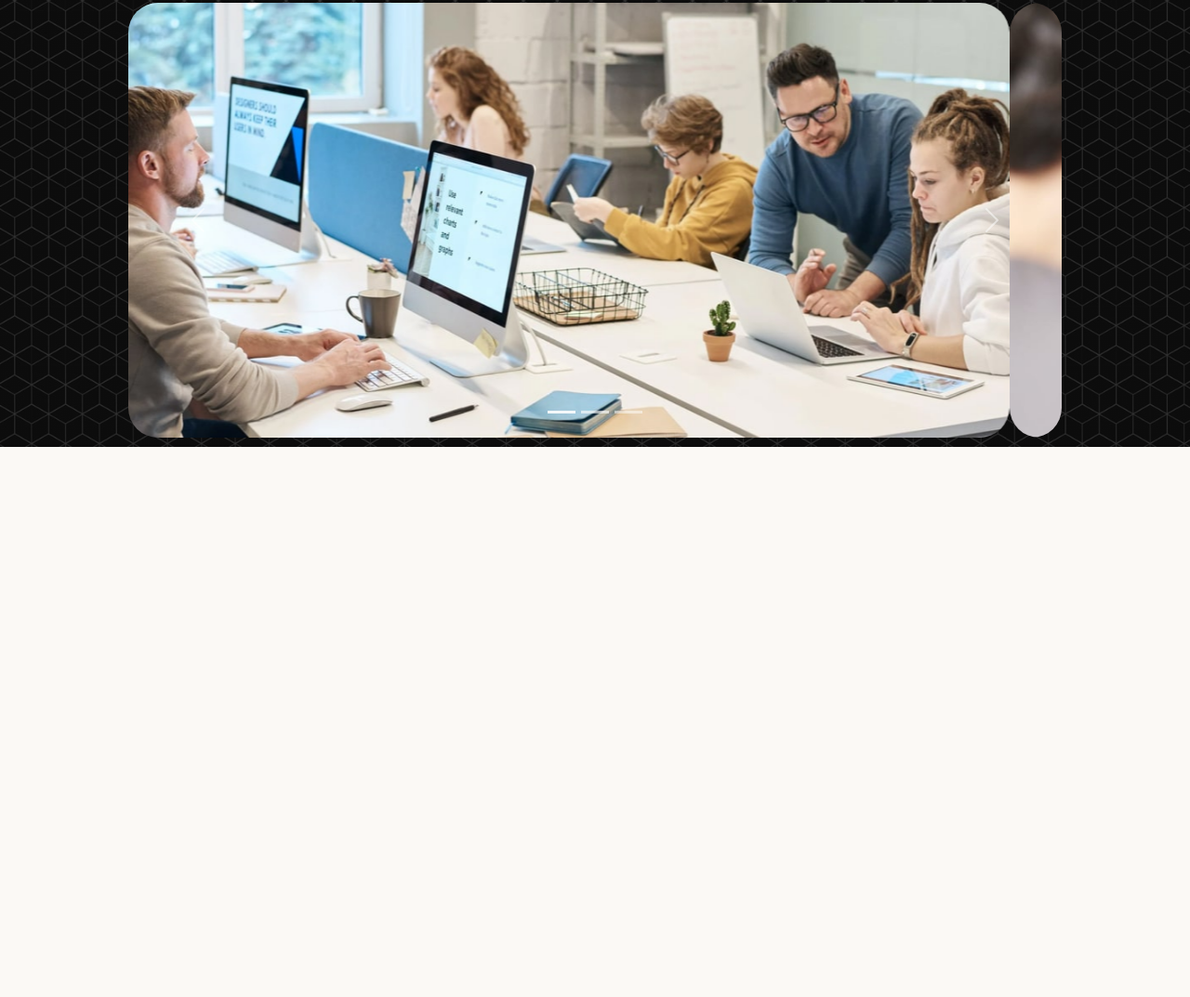
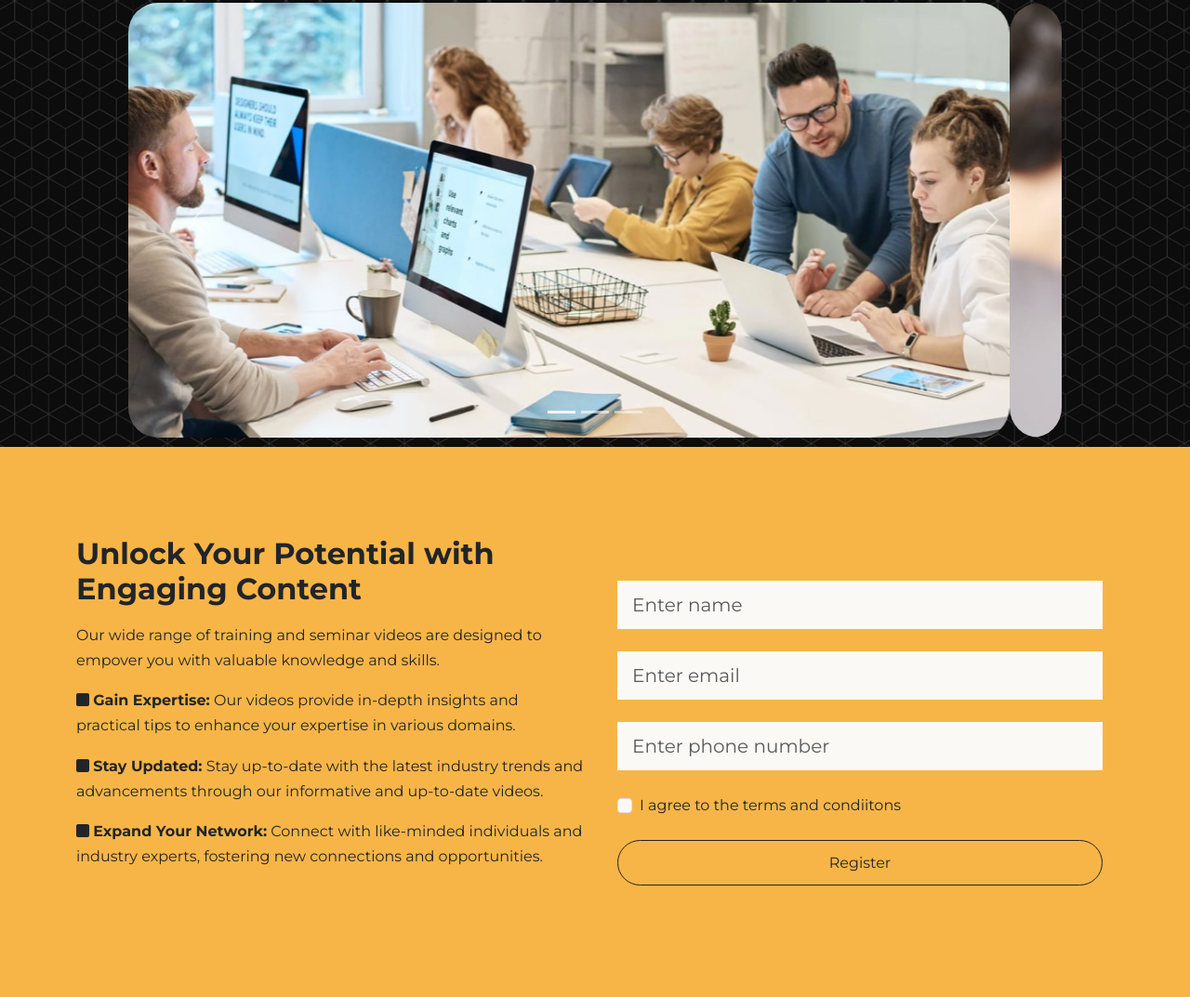
Before and after one commit to FilonenkoDima/Corso-Training, a website: page index.html in a window 1280 px wide. Shown: the part 519-1592 px from the top of the page at 93% size. Before the commit the page ends 1000 px from the top, so only its background shows below. Drawn offline with nearby package versions, Linux system fonts and the light colour scheme; files that its build step writes are made by us from their sources.

Commit message:
added register section

```diff
--- a/index.html
+++ b/index.html
@@ -171,6 +171,77 @@
       </div>
     </header>
 
+    <!-- Register -->
+    <section class="register bg-primary py-6 overflow-hidden">
+      <div class="container">
+        <div class="row">
+          <div class="col-lg-6">
+            <h2>Unlock Your Potential with Engaging Content</h2>
+            <p>
+              Our wide range of training and seminar videos are designed to
+              empover you with valuable knowledge and skills.
+            </p>
+
+            <ul class="list-unstyled vstack gap-3">
+              <li>
+                <i class="fas fa-square"></i>
+                <strong>Gain Expertise:</strong> Our videos provide in-depth
+                insights and practical tips to enhance your expertise in various
+                domains.
+              </li>
+              <li>
+                <i class="fas fa-square"></i>
+                <strong>Stay Updated:</strong> Stay up-to-date with the latest
+                industry trends and advancements through our informative and
+                up-to-date videos.
+              </li>
+              <li>
+                <i class="fas fa-square"></i>
+                <strong>Expand Your Network:</strong> Connect with like-minded
+                individuals and industry experts, fostering new connections and
+                opportunities.
+              </li>
+            </ul>
+          </div>
+
+          <div class="col-lg-6 p-4">
+            <form>
+              <div class="my-4">
+                <input
+                  type="text"
+                  class="form-control form-control-lg rounded-0 border-0"
+                  placeholder="Enter name"
+                />
+              </div>
+              <div class="my-4">
+                <input
+                  type="email"
+                  class="form-control form-control-lg rounded-0 border-0"
+                  placeholder="Enter email"
+                />
+              </div>
+              <div class="my-4">
+                <input
+                  type="text"
+                  class="form-control form-control-lg rounded-0 border-0"
+                  placeholder="Enter phone number"
+                />
+              </div>
+              <div class="form-check">
+                <input type="checkbox" class="form-check-input" value="" />
+                <label for="terms" class="form-check-label"
+                  >I agree to the terms and condiitons</label
+                >
+              </div>
+              <div class="d-grid mt-4">
+                <button class="btn btn-outline-dark">Register</button>
+              </div>
+            </form>
+          </div>
+        </div>
+      </div>
+    </section>
+
     <script src="/js/script.js"></script>
     <script src="/node_modules/bootstrap/dist/js/bootstrap.bundle.min.js"></script>
   </body>
```
